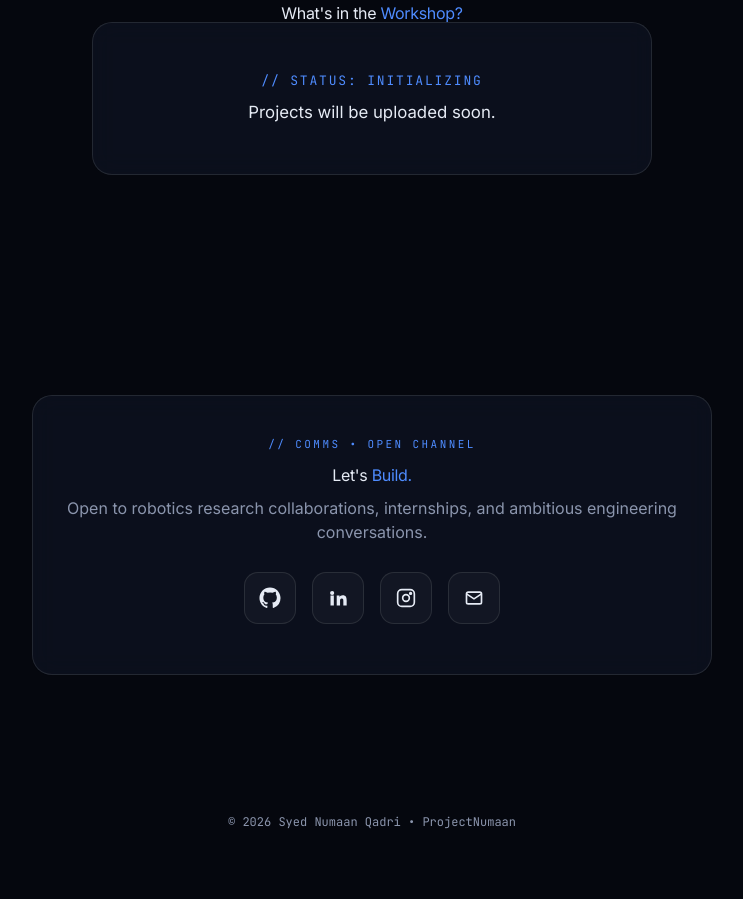
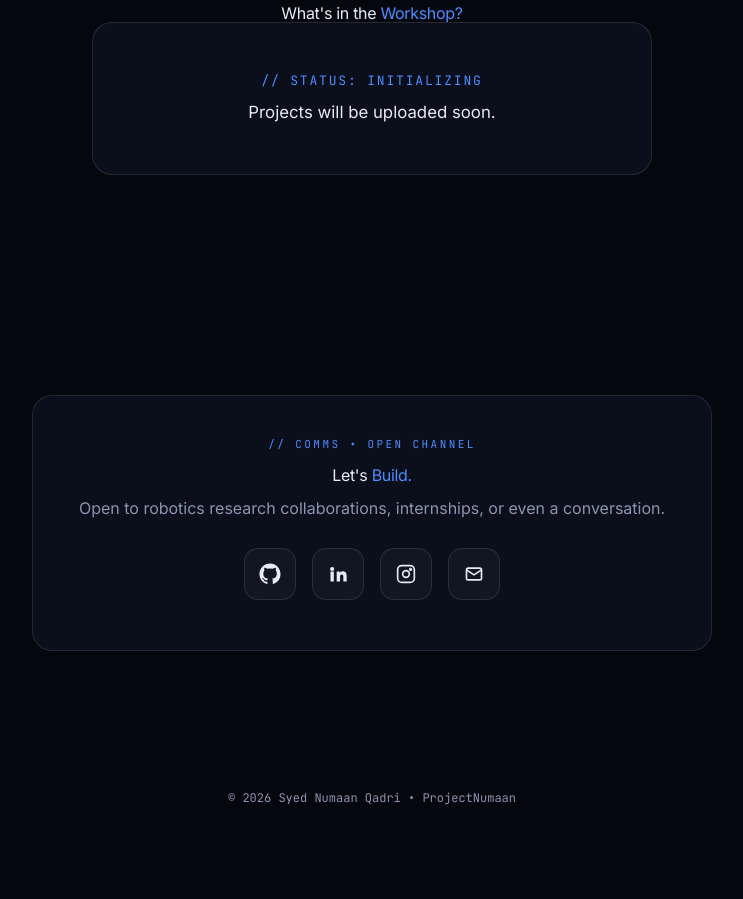
Before and after one commit to syednumaan/syednumaan.github.io, a plain HTML site: page index.html in a window 1280 px wide. Shown: the part 2359-3258 px from the top of the page, without its empty margins (268-1011 px from the left). After the commit the page ends 3234 px from the top, so only its background shows below. Drawn offline with nearby package versions, Linux system fonts and the light colour scheme.

Commit message:
Update text in comms box for clarity

```diff
--- a/index.html
+++ b/index.html
@@ -1741,7 +1741,7 @@ url:e,reason:"blocked_domain_not_allowlisted"},b.parentOrigin);throw new DOMExce
       <div class="kicker" style="justify-content:center;">// COMMS • OPEN CHANNEL</div>
       <h2 style="margin-bottom: 12px;" class="editable-text">Let's <span class="accent">Build.</span></h2>
       <p style="color: var(--muted);" class="editable-text">
-        Open to robotics research collaborations, internships, and ambitious engineering conversations.
+        Open to robotics research collaborations, internships, or even a conversation.
       </p>
 
       <div class="social-row">
```
